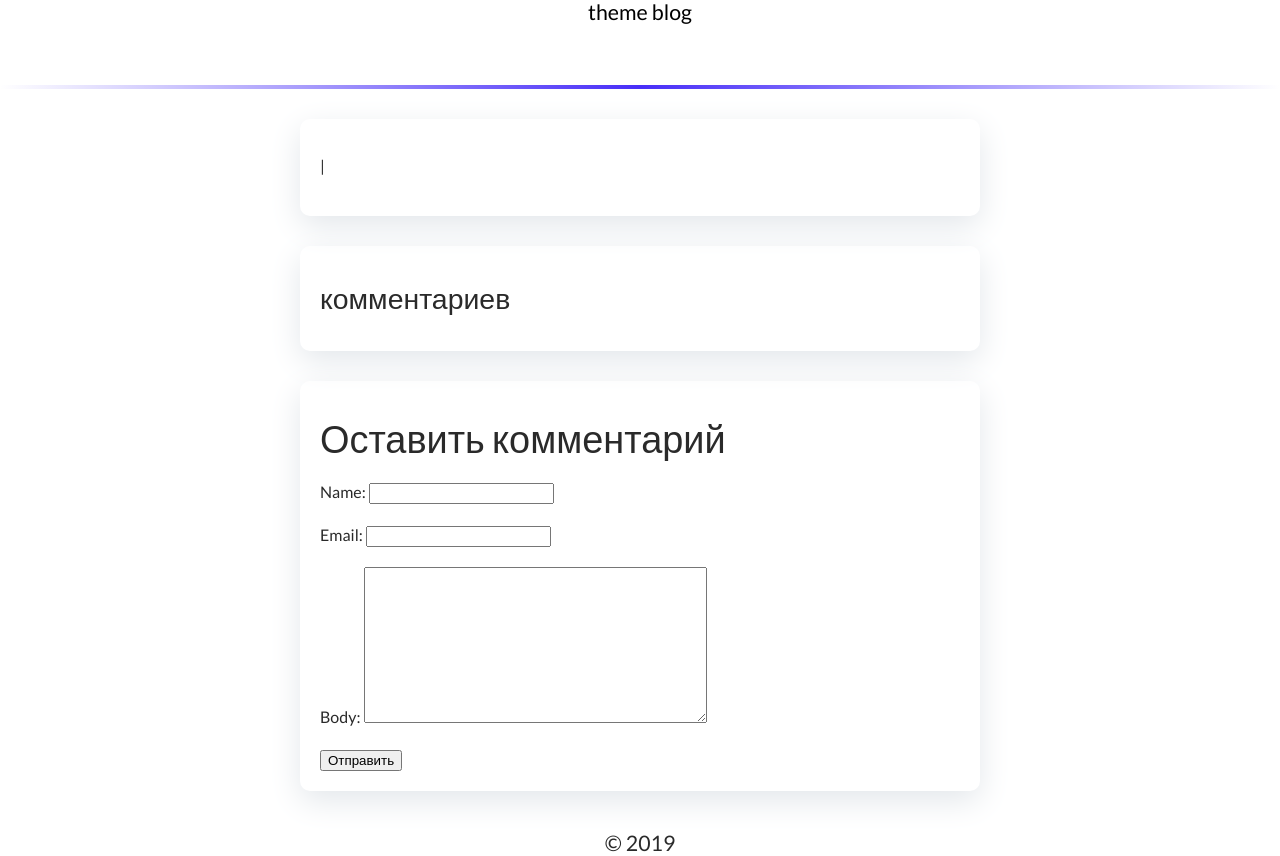
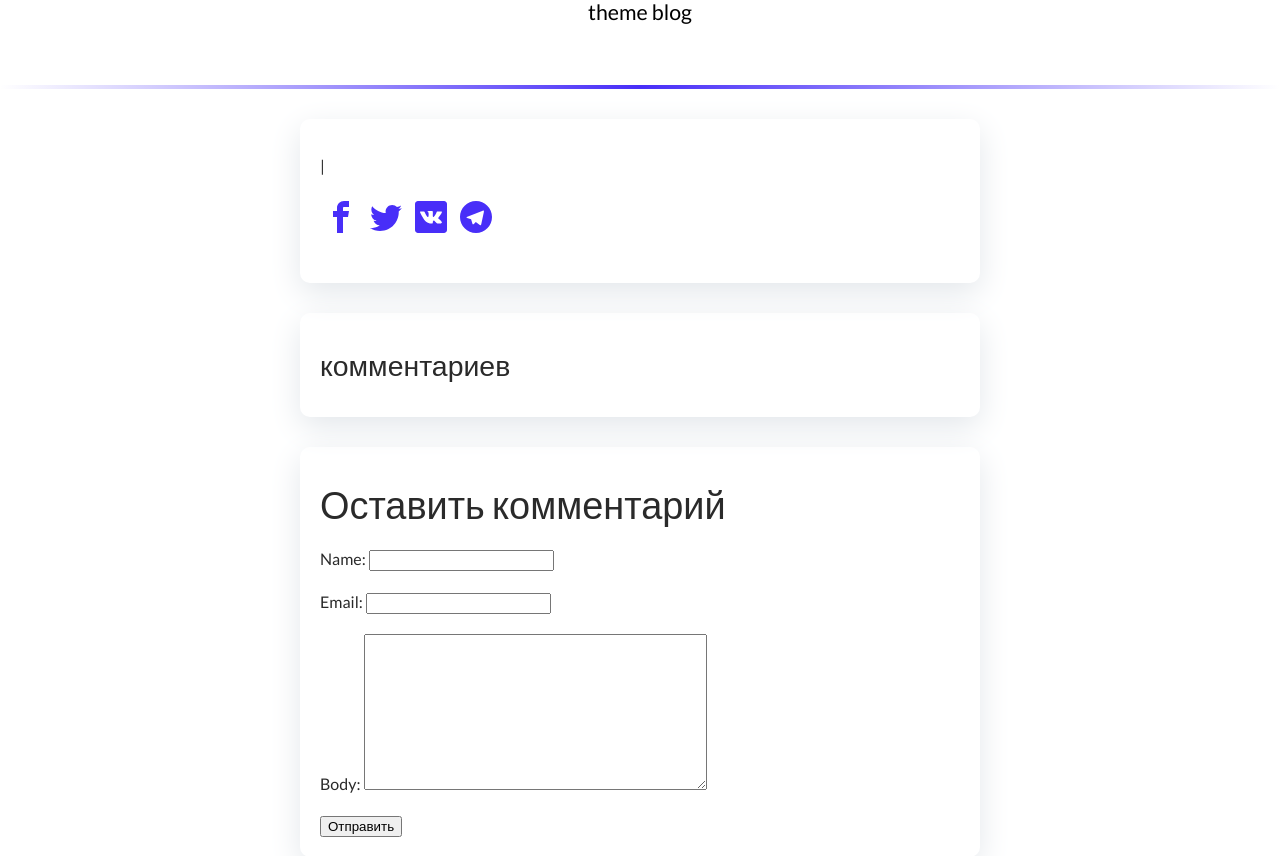
Before and after one commit to goDlin86/VetalBlog, a Django app: template templates/post_detail.html in a window 1280 px wide. Shown: the part 265-1121 px from the top of the page. Run offline with Django 3.2, Linux system fonts and the light colour scheme; the template is opened without the code that fills it: values that come from a table or form of the project are taken from there, others are empty; some libraries are stand-ins or nearby versions.

Commit message:
add share link

```diff
--- a/VetalBlog/settings.py
+++ b/VetalBlog/settings.py
@@ -163,7 +163,7 @@ CKEDITOR_CONFIGS = {
                      '-', 'Source', '-', 'Image', 'Table', 'HorizontalRule', 'Smiley',
                      'SpecialChar', '-', 'Format']],
         'height': 300,
-        'width': 660,
+        'width': 640,
         'extraPlugins': 'uploadimage'
     },
 }
--- a/blog/static/blog.css
+++ b/blog/static/blog.css
@@ -80,6 +80,23 @@ a {
     background-color: #333;
     margin: 0 auto;
 }
+.icon {
+    display: inline-block;
+    width: 1em;
+    height: 1em;
+    stroke-width: 0;
+    stroke: var(--accent-color);
+    fill: var(--accent-color);
+    font-size: 32px;
+    padding: 5px;
+    transition: fill 0.3s ease-in;
+}
+.icon:hover {
+    fill: var(--title-color);
+}
+.share_link {
+    text-decoration: none;
+}
 
 
 footer {
--- a/templates/base.html
+++ b/templates/base.html
@@ -11,6 +11,26 @@
 </head>
 
 <body>
+<svg aria-hidden="true" style="position: absolute; width: 0; height: 0; overflow: hidden;" version="1.1" xmlns="http://www.w3.org/2000/svg" xmlns:xlink="http://www.w3.org/1999/xlink">
+<defs>
+<symbol id="icon-facebook" viewBox="0 0 64 64">
+<title>facebook</title>
+<path d="M38 12h10v-12h-10c-7.72 0-14 6.28-14 14v6h-8v12h8v32h12v-32h10l2-12h-12v-6c0-1.084 0.916-2 2-2z"></path>
+</symbol>
+<symbol id="icon-telegram" viewBox="0 0 64 64">
+<title>telegram</title>
+<path d="M32 0c-17.675 0-32 14.325-32 32s14.325 32 32 32 32-14.325 32-32-14.325-32-32-32zM47.725 21.938l-5.25 24.737c-0.362 1.763-1.425 2.175-2.9 1.362l-8-5.913-3.837 3.737c-0.45 0.438-0.8 0.8-1.6 0.8-1.038 0-0.863-0.388-1.212-1.375l-2.725-8.95-7.912-2.462c-1.713-0.525-1.725-1.7 0.387-2.538l30.825-11.9c1.4-0.637 2.763 0.337 2.225 2.5z"></path>
+</symbol>
+<symbol id="icon-twitter" viewBox="0 0 64 64">
+<title>twitter</title>
+<path d="M64 14.15c-2.35 1.050-4.888 1.75-7.538 2.062 2.712-1.625 4.788-4.2 5.775-7.262-2.538 1.5-5.35 2.6-8.337 3.188-2.4-2.55-5.813-4.138-9.587-4.138-7.25 0-13.125 5.875-13.125 13.125 0 1.025 0.113 2.025 0.337 2.988-10.913-0.55-20.587-5.775-27.063-13.725-1.125 1.938-1.775 4.2-1.775 6.6 0 4.55 2.312 8.575 5.838 10.925-2.15-0.063-4.175-0.663-5.95-1.637 0 0.050 0 0.113 0 0.163 0 6.363 4.525 11.675 10.537 12.875-1.1 0.3-2.262 0.462-3.463 0.462-0.85 0-1.662-0.087-2.475-0.237 1.675 5.212 6.525 9.012 12.262 9.125-4.5 3.525-10.15 5.625-16.313 5.625-1.063 0-2.1-0.063-3.138-0.188 5.825 3.737 12.725 5.9 20.137 5.9 24.15 0 37.362-20.013 37.362-37.362 0-0.575-0.013-1.137-0.038-1.7 2.563-1.837 4.788-4.15 6.55-6.787z"></path>
+</symbol>
+<symbol id="icon-vk" viewBox="0 0 64 64">
+<title>vk</title>
+<path d="M58 0h-52c-3.3 0-6 2.7-6 6v52c0 3.3 2.7 6 6 6h52c3.3 0 6-2.7 6-6v-52c0-3.3-2.7-6-6-6zM51.837 44.8l-5.85 0.087c0 0-1.263 0.25-2.913-0.888-2.188-1.5-4.25-5.413-5.862-4.9-1.625 0.513-1.575 4.025-1.575 4.025s0.013 0.75-0.362 1.15c-0.4 0.438-1.2 0.525-1.2 0.525h-2.613c0 0-5.775 0.35-10.863-4.95-5.55-5.775-10.45-17.238-10.45-17.238s-0.287-0.75 0.025-1.113c0.35-0.413 1.287-0.438 1.287-0.438l6.262-0.038c0 0 0.587 0.1 1.012 0.413 0.35 0.25 0.538 0.738 0.538 0.738s1.012 2.563 2.35 4.875c2.613 4.512 3.837 5.5 4.725 5.025 1.288-0.7 0.9-6.387 0.9-6.387s0.025-2.063-0.65-2.975c-0.525-0.712-1.512-0.925-1.938-0.975-0.35-0.050 0.225-0.863 0.975-1.238 1.125-0.55 3.113-0.587 5.462-0.563 1.825 0.012 2.362 0.137 3.075 0.3 2.163 0.525 1.425 2.538 1.425 7.363 0 1.55-0.275 3.725 0.837 4.438 0.475 0.313 1.65 0.050 4.587-4.938 1.388-2.363 2.438-5.137 2.438-5.137s0.225-0.5 0.575-0.712c0.362-0.212 0.85-0.15 0.85-0.15l6.587-0.038c0 0 1.975-0.238 2.3 0.663 0.337 0.938-0.737 3.125-3.425 6.713-4.413 5.888-4.913 5.337-1.237 8.738 3.5 3.25 4.225 4.837 4.35 5.038 1.425 2.4-1.625 2.587-1.625 2.587z"></path>
+</symbol>
+</defs>
+</svg>
 
     <header class="center">
         <div class="container">
--- a/templates/index.html
+++ b/templates/index.html
@@ -7,7 +7,7 @@
         <h2 class="title">{{ post.title }}</h2>
         <p><b>{{ post.author }}</b> | <span class="date">{{ post.created_on }}</span></p>
         <p class="text">{{post.content | striptags }}</p>
-        <a href="{% url 'post_detail' post.slug  %}" class="btn btn-primary">Читать далее &rarr;</a>
+        <a href="{% url 'post_detail' post.slug  %}">Читать далее &rarr;</a>
     </article>
     {% endfor %}
 </div>
--- a/templates/post_detail.html
+++ b/templates/post_detail.html
@@ -5,6 +5,18 @@
     <article>
         <h2>{% block title %} {{ post.title }} {% endblock title %}</h2>
         <p><b>{{ post.author }}</b> | <span class="date">{{ post.created_on }}</span></p>
+        <a href="https://www.facebook.com/sharer/sharer.php?u=https://vetalblog.herokuapp.com{{ request.path | urlencode }}" class="share_link" target="_blank">
+            <svg class="icon icon-facebook"><use xlink:href="#icon-facebook"></use></svg>
+        </a>
+        <a href="https://twitter.com/share?text={{ post.title }}&url=https://vetalblog.herokuapp.com{{ request.path | urlencode }}" class="share_link" target="_blank">
+            <svg class="icon icon-twitter"><use xlink:href="#icon-twitter"></use></svg>
+        </a>
+        <a href="https://vk.com/share.php?title={{ post.title }}&url=https://vetalblog.herokuapp.com{{ request.path | urlencode }}" class="share_link" target="_blank">
+            <svg class="icon icon-vk"><use xlink:href="#icon-vk"></use></svg>
+        </a>
+        <a href="https://telegram.me/share/url?text={{ post.title }}&url=https://vetalblog.herokuapp.com{{ request.path | urlencode }}" class="share_link" target="_blank">
+            <svg class="icon icon-telegram"><use xlink:href="#icon-telegram"></use></svg>
+        </a>
         <p class="text ">{{ post.content | safe }}</p>
     </article>
 
```
Also changed, not shown: 1 other file. Lines whose indentation alone changed are shown as unchanged.
